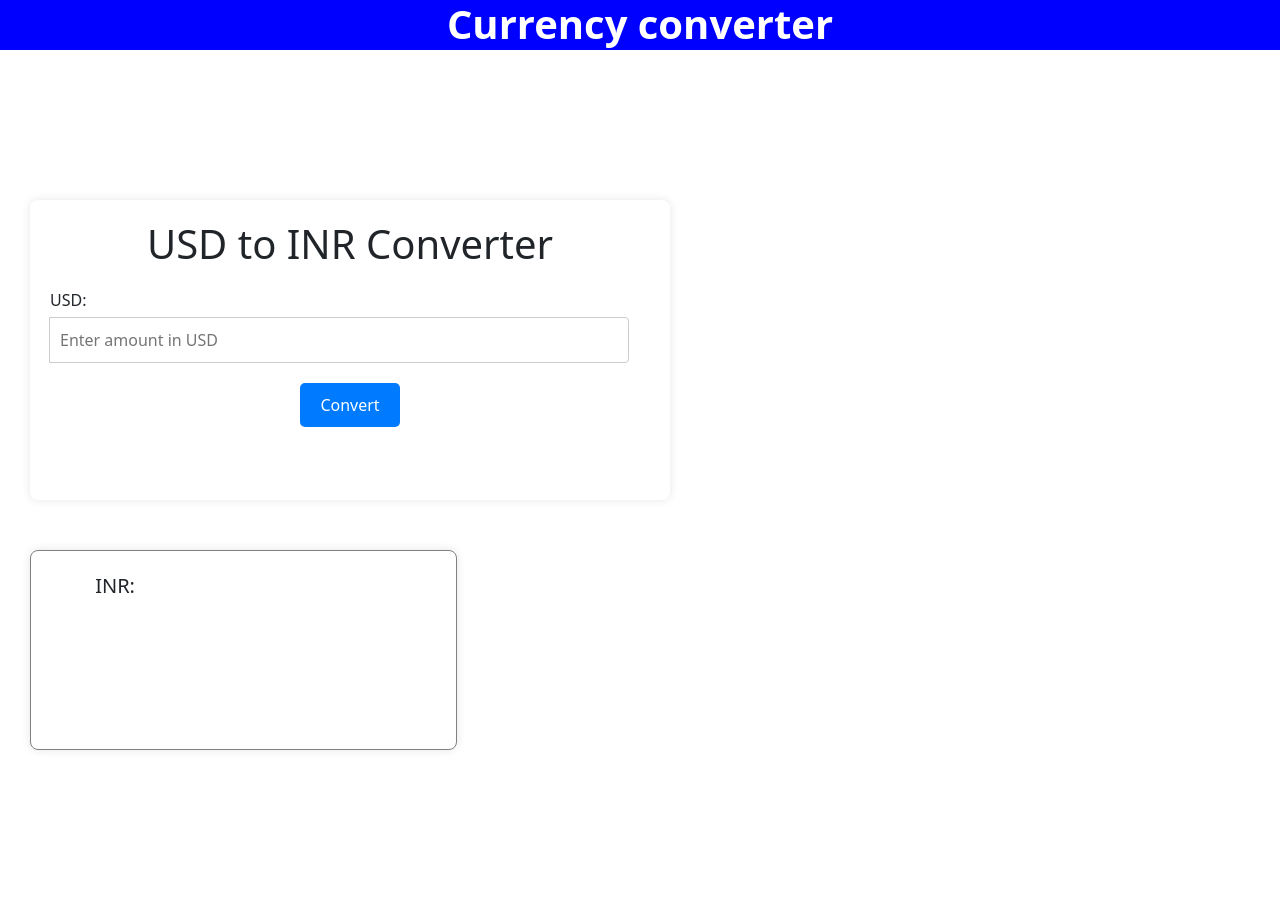
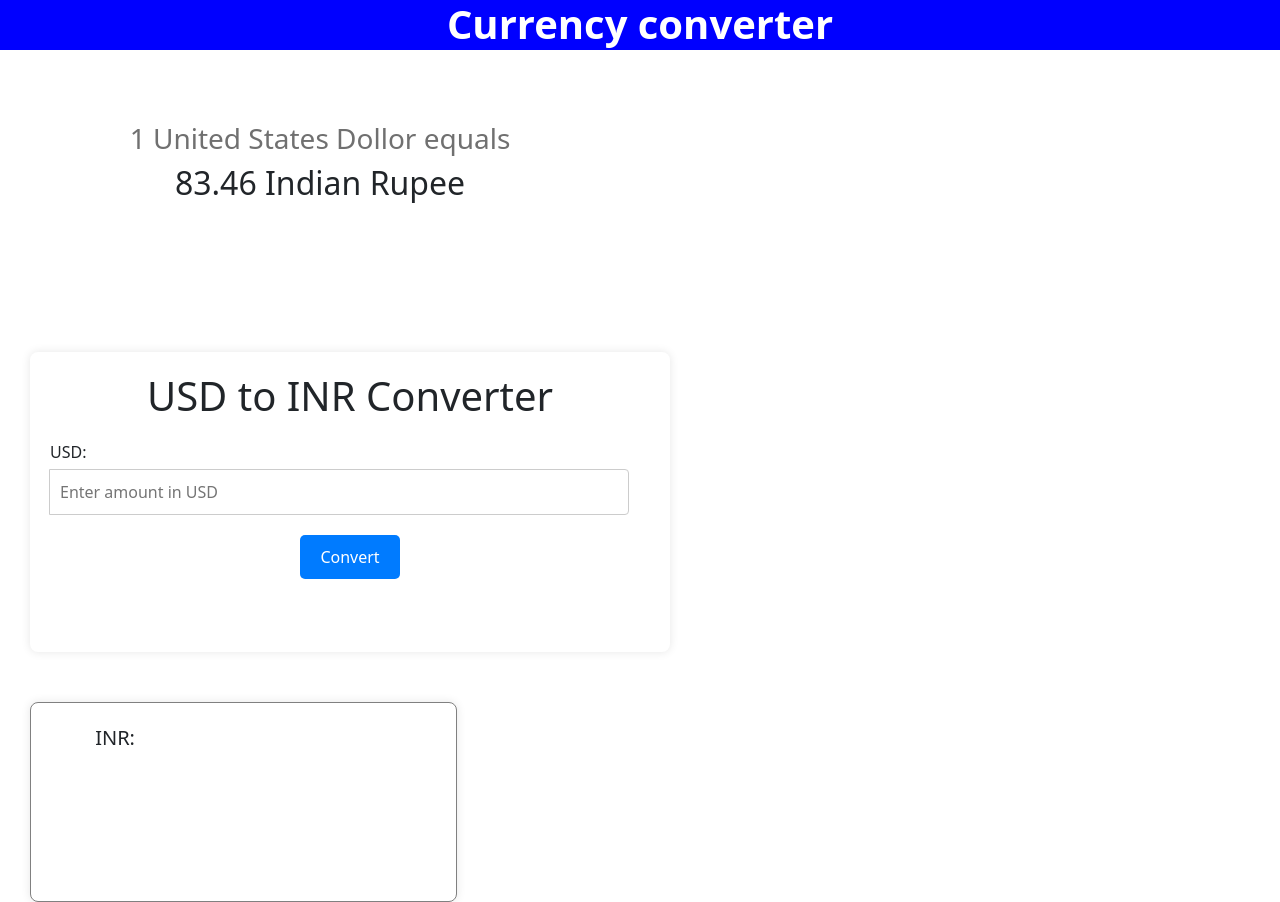
Before and after one commit to hainweb/currency-converter, a plain HTML site: page index.html in a window 1280 px wide. Before the commit the page ends 800 px from the top, so only its background shows below. Drawn offline with nearby package versions, Linux system fonts and the light colour scheme.

Commit message:
Update index.html

```diff
--- a/index.html
+++ b/index.html
@@ -13,6 +13,9 @@
     <div class="top-div ">
           <h1 style="color: white;font-weight: 700;">Currency converter</h1>
     </div>
+        <br><br><br>
+    <h3 style="color: rgb(112, 112, 112);" class="col-xl-6">1 United States Dollor equals </h3>
+    <h2 class="col-xl-6">83.46 Indian Rupee</h2>
 
     <div class="converter col-10 col-xl-6">
         <h1>USD to INR Converter</h1>
```
